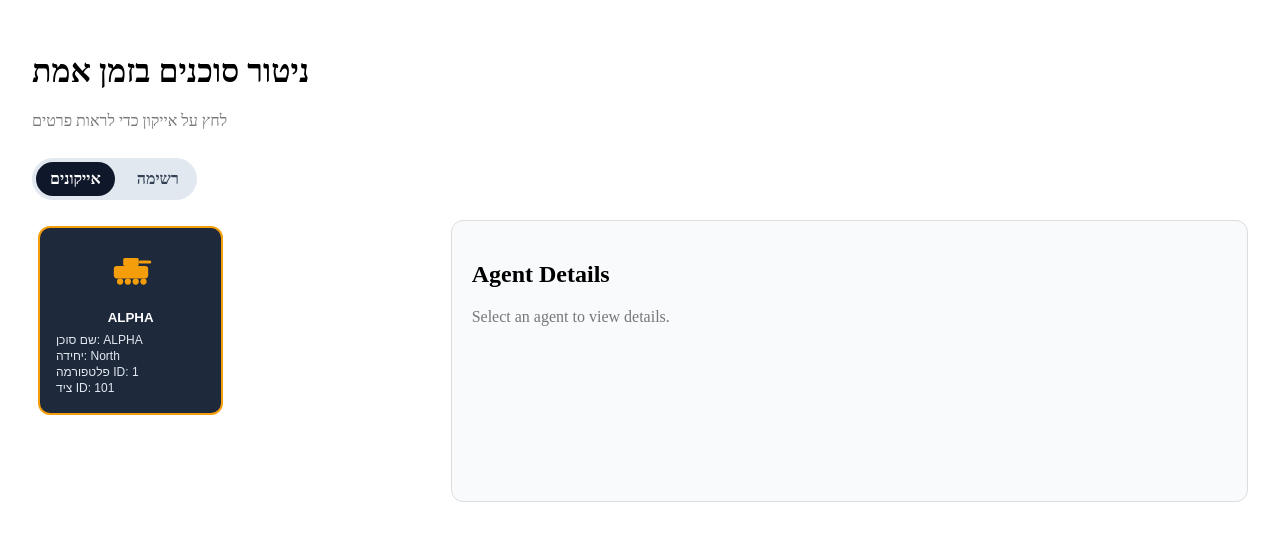
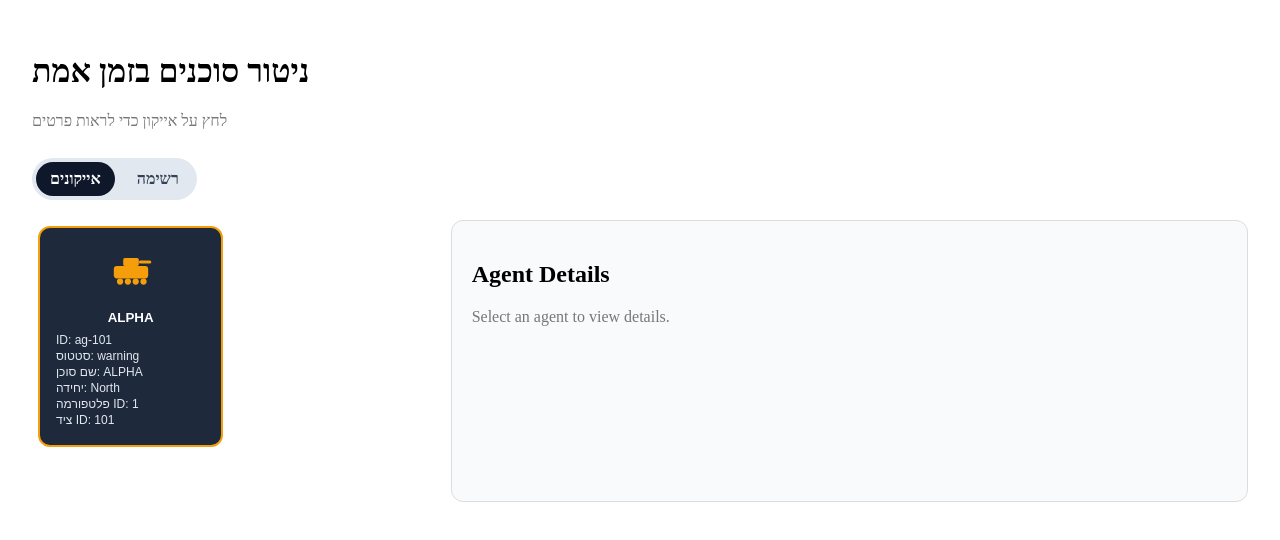
Before and after one commit to davidtiechman/manager, a React (Vite) app in the folder manager-ui/: page / in a window 1280 px wide. Shown: the top 540 px of the page. Built offline with nearby package versions, Linux system fonts and the light colour scheme; no server answers.

Commit message:
Update agent card preview details

```diff
--- a/manager-ui/src/components/HomePage.tsx
+++ b/manager-ui/src/components/HomePage.tsx
@@ -113,11 +113,11 @@ export default function HomePage() {
                     <div className="agent-label">{getAgentLabel(previewAgent)}</div>
 
                     <div className="agent-info">
+                      <div className="info-item">ID: {previewAgent.id}</div>
+                      <div className="info-item">סטטוס: {previewAgent.status}</div>
                       <div className="info-item">שם סוכן: {previewAgent.call_sign}</div>
                       <div className="info-item">יחידה: {previewAgent.unit}</div>
-                      <div className="info-item">
-                        פלטפורמה ID: {previewAgent.platformId}
-                      </div>
+                      <div className="info-item"> פלטפורמה ID: {previewAgent.platformId}</div>
                       <div className="info-item">ציד ID: {previewAgent.zayad_id}</div>
                     </div>
                   </div>
```
